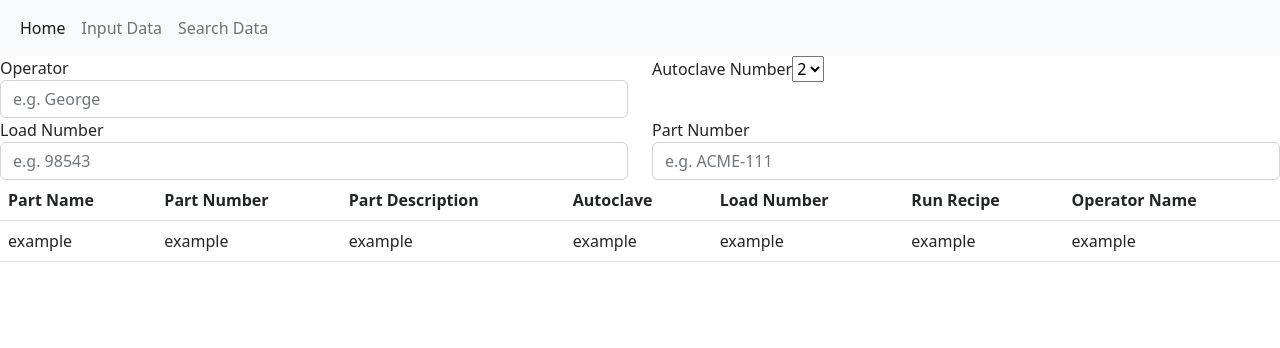
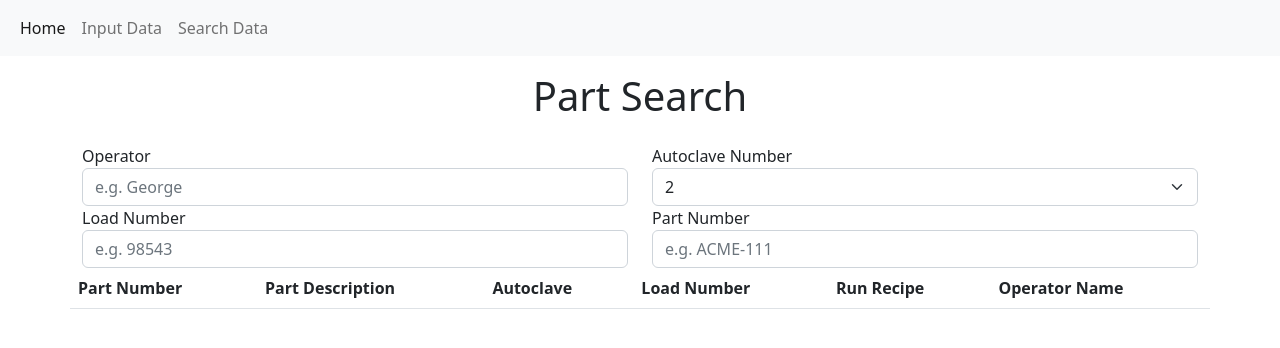
Before and after one commit to CaelanJL/Caelan-s-airplanes-boeing-airplane-caelam, a React (Create React App) app in the folder boing/: page /Search in a window 1280 px wide. Shown: the top 348 px of the page. Built offline with nearby package versions, Linux system fonts and the light colour scheme.

Commit message:
Added search stuff

```diff
--- a/boing/src/pages/Search.jsx
+++ b/boing/src/pages/Search.jsx
@@ -4,7 +4,7 @@ import Part from './Part';
 
 function SearchForm(){
     const [results, setResults] = useState([])
-    const [formData, setFormData] = useState({})
+    const [formData, setFormData] = useState({ operatorName: '', loadNUM: '', partNUM: '',  acNUM: '' })
     const onChange = (e) => {
         formData[e.target.id] = e.target.value
         setFormData(formData)
@@ -14,51 +14,49 @@ function SearchForm(){
             headers: {'Content-Type': 'application/json'},
             body: JSON.stringify(formData)
         }).then(response=>response.json()).then(data=>{
-            setResults(data.results)
+            setResults(data.result)
         })
     };
 
-
-
-
     return (
-        <div>
-            <div>
+        <div className='container'>
+            <div className='row justify-content-md-center text-center my-3'>
+                <div className='col md-auto'>
+                    <h1>Part Search</h1>
+                </div>
+            </div>
+            <div className='row justify-content-md-center'>
                 <form>
-            <div class = 'row'>
-                <div class = 'form-group col-md-6'>
-                    <label for = 'operatorName'>Operator</label>
-                    <input type = 'text' onChange={onChange} class = 'form-control' id = 'operatorName' placeholder = 'e.g. George'></input>
+                    <div className='row'>
+                        <div className='form-group col-md-6'>
+                            <label for='operatorName'>Operator</label>
+                            <input type='text' onChange={onChange} className='form-control' id='operatorName' placeholder='e.g. George'></input>
                         </div>
-                <div class = 'form-group col-md-6'>
-                    <label for = 'acNUM'>Autoclave Number</label>
-                    <select id = 'acNUM' defaultValue='Autoclave #2' onChange={onChange}>
-                        <option value = 'Autoclave #2'>2</option>
-                        <option value = 'Autoclave #3'>3</option>
-                        <option value = 'Autoclave #4'>4</option>
+                        <div className='form-group col-md-6'>
+                            <label for='acNUM'>Autoclave Number</label>
+                            <select className='form-select col-md-6' id='acNUM' defaultValue='Autoclave #2' onChange={onChange}>
+                                <option value='2'>2</option>
+                                <option value='3'>3</option>
+                                <option value='4'>4</option>
                             </select>
                         </div>
                     </div>
-            <div class = 'row'>
-                <div class = 'form-group col-md-6'>
-                    <label for = 'loadNUM'>Load Number</label>
-                    <input type = 'number' onChange={onChange} id = 'loadNUM' class = 'form-control' pattern = '\b\d{5}\b' placeholder='e.g. 98543'></input>
+                    <div className='row'>
+                        <div className='form-group col-md-6'>
+                            <label for='loadNUM'>Load Number</label>
+                            <input type='number' onChange={onChange} id='loadNUM' className='form-control' pattern='\b\d{5}\b' placeholder='e.g. 98543'></input>
                         </div>
-                <div class = 'form-group col-md-6'>
-                    <label for = 'partNUM'>Part Number</label>
-                    <input type = 'text' onChange={onChange} id = 'partNUM' class = 'form-control' placeholder='e.g. ACME-111'></input>
+                        <div className='form-group col-md-6'>
+                            <label for='partNUM'>Part Number</label>
+                            <input type='text' onChange={onChange} id='partNUM' className='form-control' placeholder='e.g. ACME-111'></input>
                         </div>
                     </div>
                 </form>
             </div>
-
-
-
-        <div>
-            <table class = 'table'>
+            <div className='row justify-content-md-center'>
+                <table className='table'>
                     <thead>
                         <tr>
-                        <th>Part Name</th>
                             <th>Part Number</th>
                             <th>Part Description</th>
                             <th>Autoclave</th>
@@ -67,24 +65,22 @@ function SearchForm(){
                             <th>Operator Name</th>
                         </tr>
                     </thead>
+                    {results.map(result => (
                     <tbody>
                         <tr>
-                        <td>example</td>
-                        <td>example</td>
-                        <td>example</td>
-                        <td>example</td>
-                        <td>example</td>
+                            <td>{result["p_num"]}</td>
+                            <td>{result["p_desc"]}</td>
+                            <td>#{result["load_num"].toString()[0]}</td>
+                            <td>{result["load_num"].toString().substring(1)}</td>
                             <td>example</td>
                             <td>example</td>
                         </tr>
                     </tbody>
+                    ))}
+
                 </table>
             </div>
         </div>
-
-
-
-
     )
 }
 
```
Also changed, not shown: 1 other file (tests, documents, lock files or other folders). Lines whose indentation alone changed are shown as unchanged.
